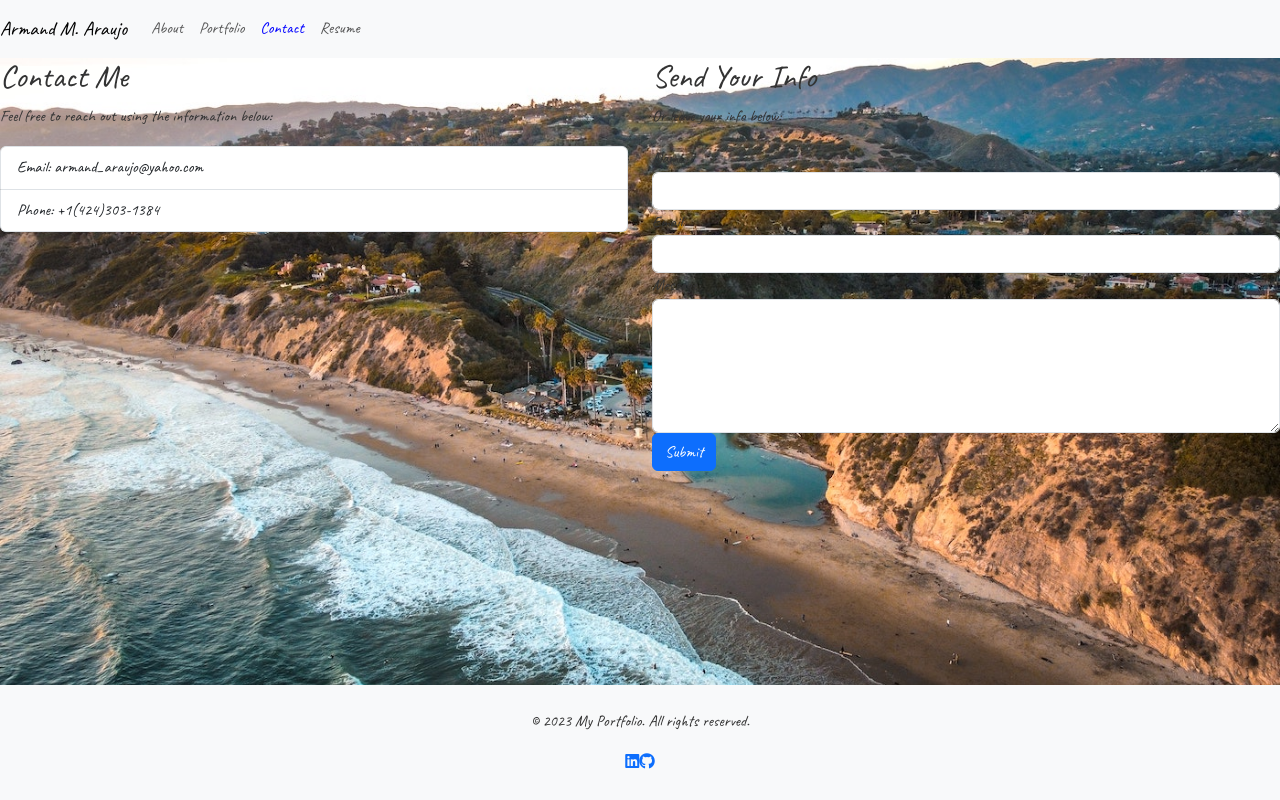
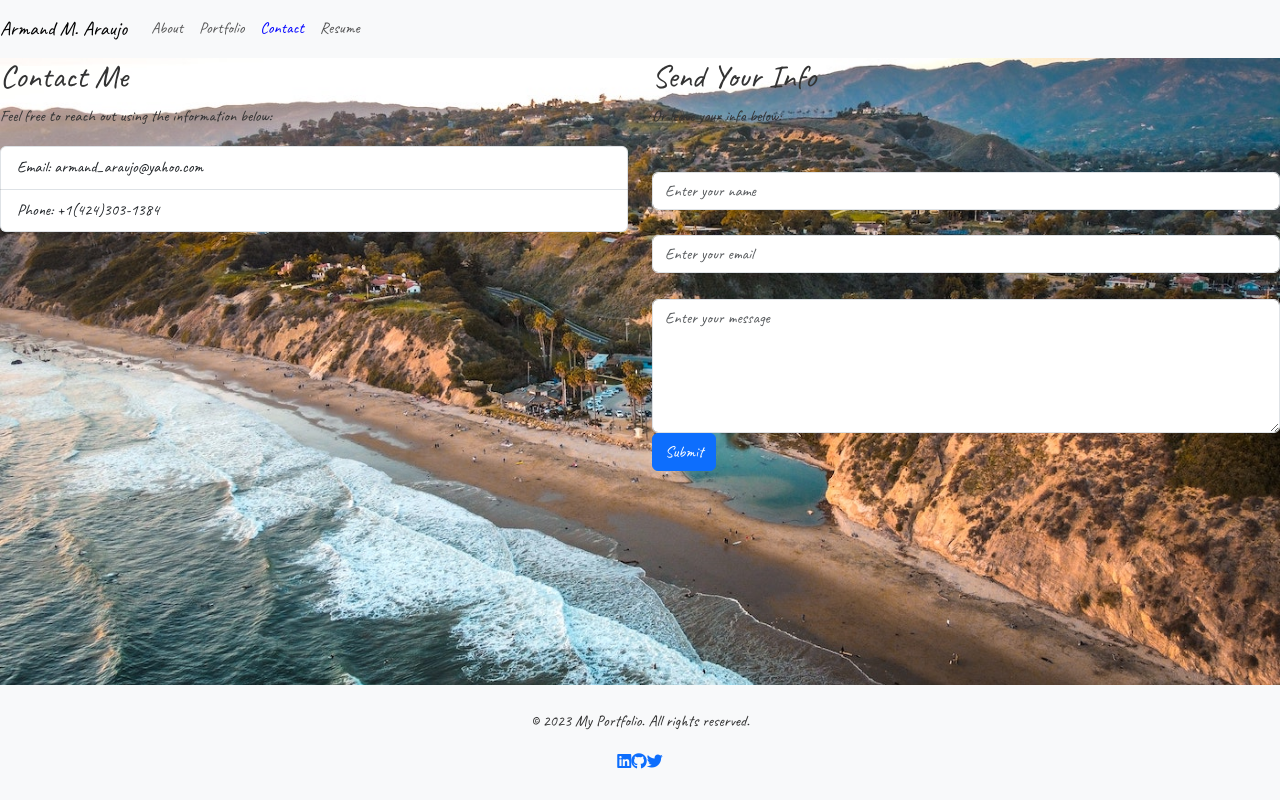
Before and after one commit to Armand57araujo/me-me-me-me-me, a React (Vite) app: page /contact in a window 1280 px wide. Built offline with nearby package versions, Linux system fonts and the light colour scheme; a web font is replaced by a local one.

Commit message:
social addition

```diff
--- a/src/components/Contact.jsx
+++ b/src/components/Contact.jsx
@@ -1,6 +1,55 @@
-import React from 'react';
+import React, { useState } from 'react';
 
 const Contact = () => {
+  const [name, setName] = useState('');
+  const [email, setEmail] = useState('');
+  const [message, setMessage] = useState('');
+  const [emailError, setEmailError] = useState('');
+  const [nameError, setNameError] = useState('');
+
+  const validateEmail = (input) => {
+    // Regular expression to check for a valid email format
+    const emailRegex = /^[^\s@]+@[^\s@]+\.[^\s@]+$/;
+    return emailRegex.test(input);
+  };
+
+  const handleEmailChange = (e) => {
+    const inputEmail = e.target.value;
+    setEmail(inputEmail);
+    if (inputEmail === '' || validateEmail(inputEmail)) {
+      setEmailError('');
+    } else {
+      setEmailError('Invalid email format');
+    }
+  };
+
+  const handleNameChange = (e) => {
+    const inputName = e.target.value;
+    setName(inputName);
+    if (inputName === '') {
+      setNameError('Name is required');
+    } else {
+      setNameError('');
+    }
+  };
+
+  const handleEmailBlur = () => {
+    if (email === '' || !validateEmail(email)) {
+      setEmailError('Invalid email format');
+    }
+  };
+
+  const handleNameBlur = () => {
+    if (name === '') {
+      setNameError('Name is required');
+    }
+  };
+
+  const handleSubmit = (e) => {
+    e.preventDefault();
+    // Your form submission logic here
+  };
+
   return (
     <div className="row">
       <div className="col-md-6">
@@ -12,22 +61,49 @@ const Contact = () => {
         </ul>
       </div>
       <div className="col-md-6">
-      <h2>Send Your Info</h2>
+        <h2>Send Your Info</h2>
         <p>Or leave your info below:</p>
-        <form>
+        <form onSubmit={handleSubmit}>
           <div className="form-group">
-            <label htmlFor="name">Name</label>
-            <input type="text" className="form-control" id="name" />
+            <label htmlFor="name"></label>
+            <input
+              type="text"
+              className="form-control"
+              id="name"
+              value={name}
+              onChange={handleNameChange}
+              onBlur={handleNameBlur}
+              placeholder="Enter your name" // Placeholder text for name
+            />
+            {nameError && <p style={{ color: 'red' }}>{nameError}</p>}
           </div>
           <div className="form-group">
-            <label htmlFor="email">Email</label>
-            <input type="email" className="form-control" id="email" />
+            <label htmlFor="email"></label>
+            <input
+              type="email"
+              className="form-control"
+              id="email"
+              value={email}
+              onChange={handleEmailChange}
+              onBlur={handleEmailBlur}
+              placeholder="Enter your email" // Placeholder text for email
+            />
+            {emailError && <p style={{ color: 'red' }}>{emailError}</p>}
           </div>
           <div className="form-group">
-            <label htmlFor="message">Message</label>
-            <textarea className="form-control" id="message" rows="5"></textarea>
+            <label htmlFor="message"></label>
+            <textarea
+              className="form-control"
+              id="message"
+              rows="5"
+              value={message}
+              onChange={(e) => setMessage(e.target.value)}
+              placeholder="Enter your message" // Placeholder text for message
+            ></textarea>
           </div>
-          <button type="submit" className="btn btn-primary">Submit</button>
+          <button type="submit" className="btn btn-primary">
+            Submit
+          </button>
         </form>
       </div>
     </div>
--- a/src/components/Footer.jsx
+++ b/src/components/Footer.jsx
@@ -12,6 +12,9 @@ const Footer = () => {
           <a href="https://github.com/Armand57araujo" className="social-icon" target="_blank" rel="noopener noreferrer">
             <i className="fab fa-github"></i>
           </a>
+          <a href="https://twitter.com/araujo_armand" className="social-icon" target="_blank" rel="noopener noreferrer">
+            <i className="fab fa-twitter"></i>
+          </a>
           {/* Add more social media icons or links as needed */}
         </div>
       </div>
--- a/src/style.css
+++ b/src/style.css
@@ -1,6 +1,7 @@
 #root {
 
   font-family: 'Caveat', cursive;
+  font-color: white;
 }
 
 .navbar-nav .nav-link.active {
```
